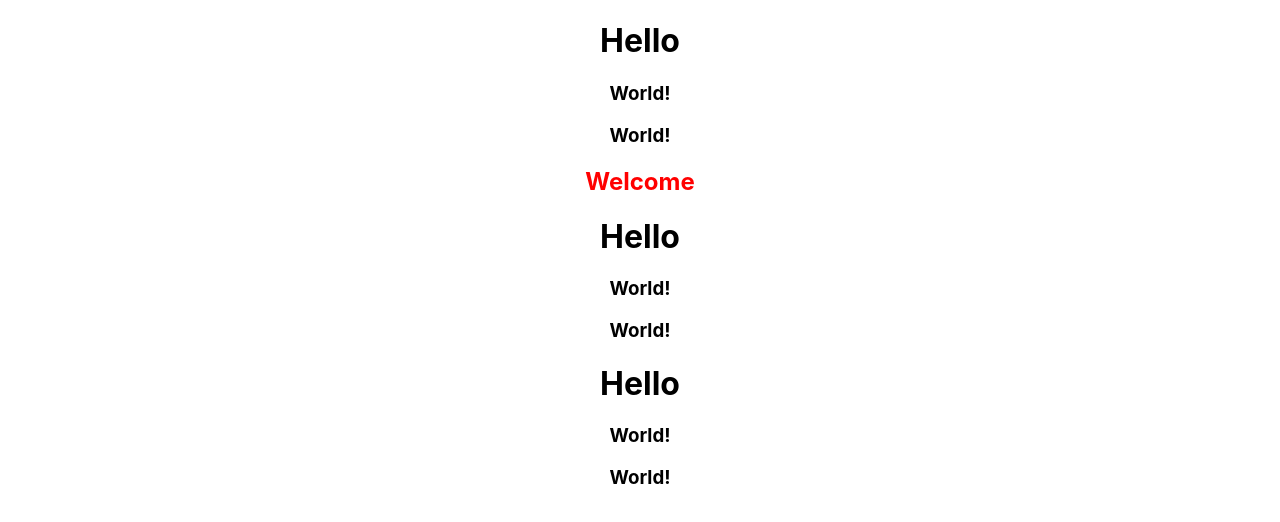
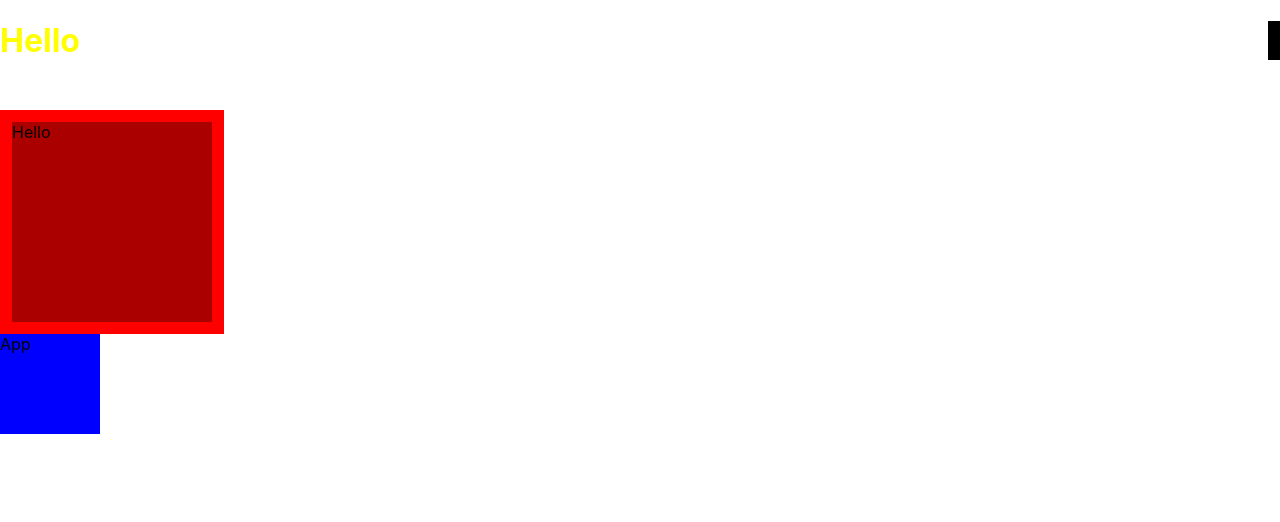
Before and after one commit to choiinho97/react_study, a React (Create React App) app: page / in a window 1280 px wide. Shown: the top 522 px of the page. Built offline with nearby package versions, Linux system fonts and the light colour scheme.

Commit message:
스타일 입히는 방법

```diff
--- a/src/App.css
+++ b/src/App.css
@@ -36,3 +36,9 @@
     transform: rotate(360deg);
   }
 }
+
+.box {
+  width: 100px;
+  height: 100px;
+  background-color: blue;
+}
--- a/src/App.js
+++ b/src/App.js
@@ -1,4 +1,4 @@
-import './App.css';
+import styles from "./App.module.css"
 import Hello from './component/Hello';
 import Welcome from './component/Welcome';
 
@@ -6,9 +6,7 @@
   return (
     <div className="App">
       <Hello />
-      <Welcome />
-      <Hello />
-      <Hello />
+      <div className={styles.box}>App</div>
     </div>
   );
 }
--- /dev/null
+++ b/src/App.module.css
@@ -0,0 +1,5 @@
+.box {
+  width: 100px;
+  height: 100px;
+  background-color: blue;
+}
--- a/src/component/Hello.js
+++ b/src/component/Hello.js
@@ -1,11 +1,16 @@
 import World from '../component/World'
+import styles from "./Hello.module.css"
 
 const Hello = () => {
   return (
     <div>
-      <h1>Hello</h1>
-      <World />
-      <World />
+      <h1 style={{
+        color: "#ff0",
+        borderRight : "12px solid #000",
+        marginBottom: "50px",
+        opacity: 1,
+      }}>Hello</h1>
+      <div className={styles.box}>Hello</div>
     </div>
   );
 };
--- /dev/null
+++ b/src/component/Hello.module.css
@@ -0,0 +1,7 @@
+.box {
+    width: 200px;
+    height: 200px;
+    background-color: #a00;
+    border: 12px solid #f00
+
+}
```
